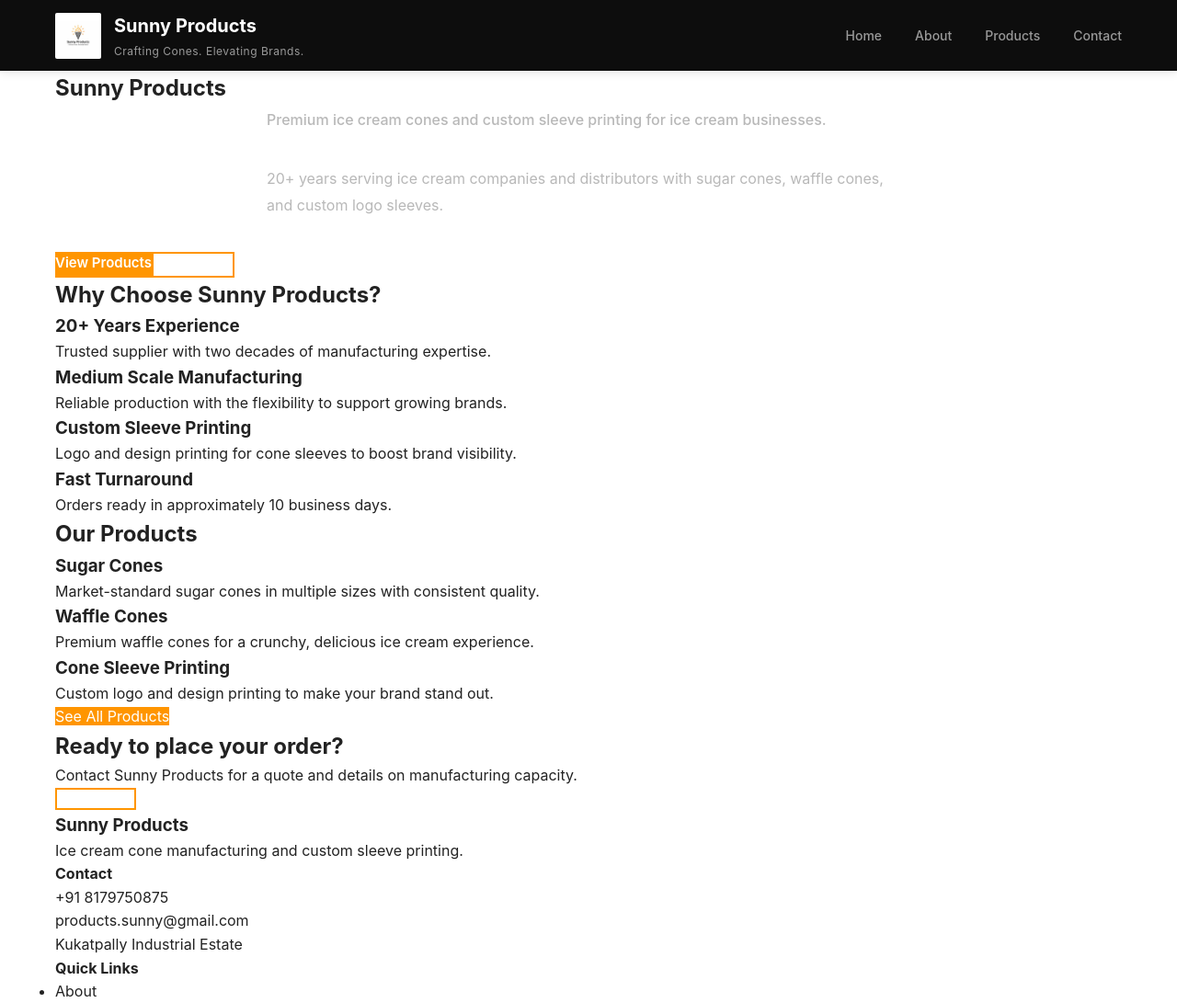
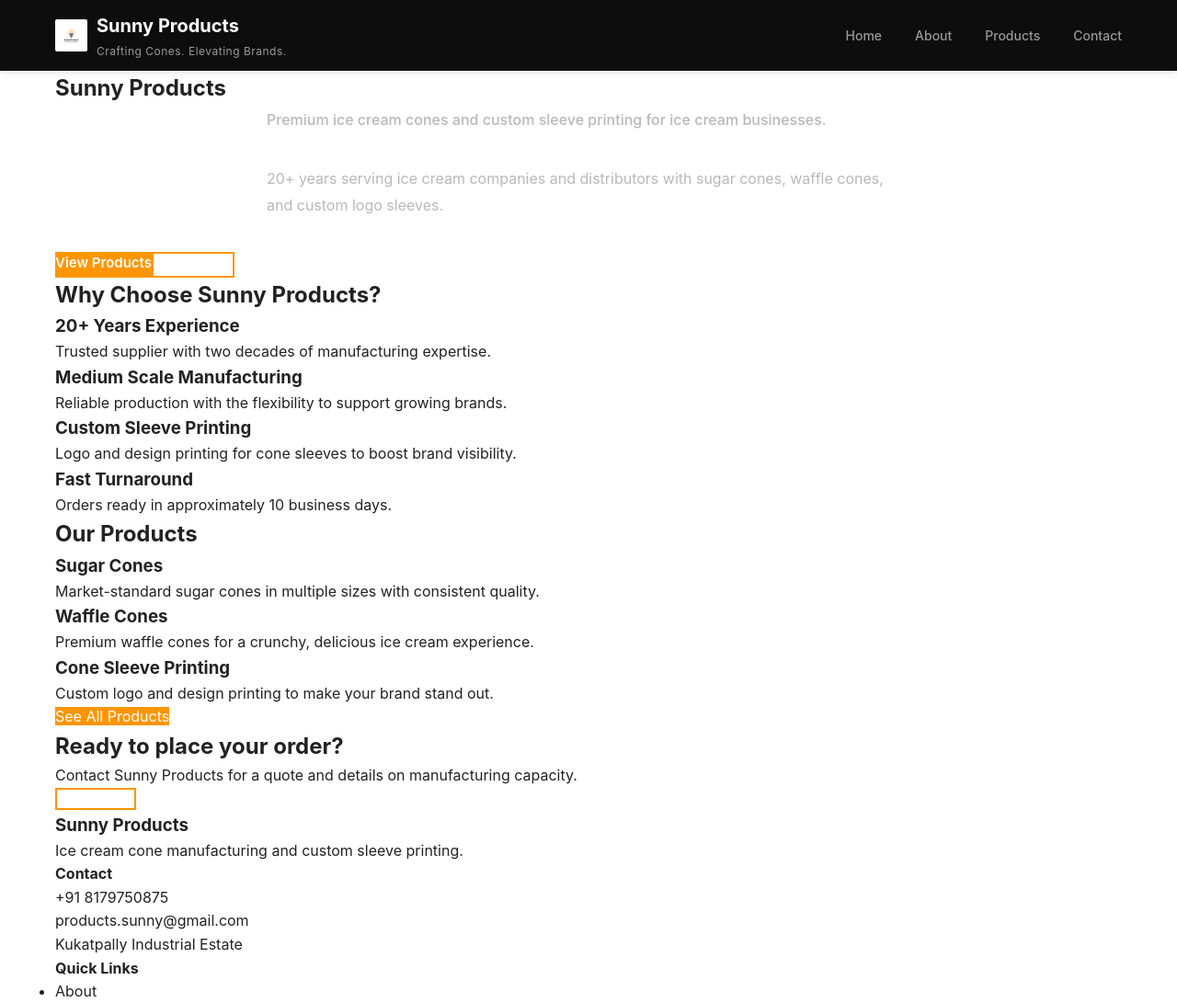
Before and after one commit to ksdeepstar/icecream-cone-business, a website: page index.html in a window 1280 px wide. Shown: the top 1091 px of the page at 92% size. Drawn offline with Linux system fonts and the light colour scheme.

Commit message:
Reduce navbar logo size

```diff
--- a/css/styles.css
+++ b/css/styles.css
@@ -51,13 +51,13 @@ a {
 .brand {
   display: flex;
   align-items: center;
-  gap: 14px;
+  gap: 10px;
   flex-shrink: 0;
 }
 
 .logo-image {
-  width: 50px;
-  height: 50px;
+  width: 35px;
+  height: 35px;
   object-fit: contain;
   background: white;
   padding: 2px;
```
